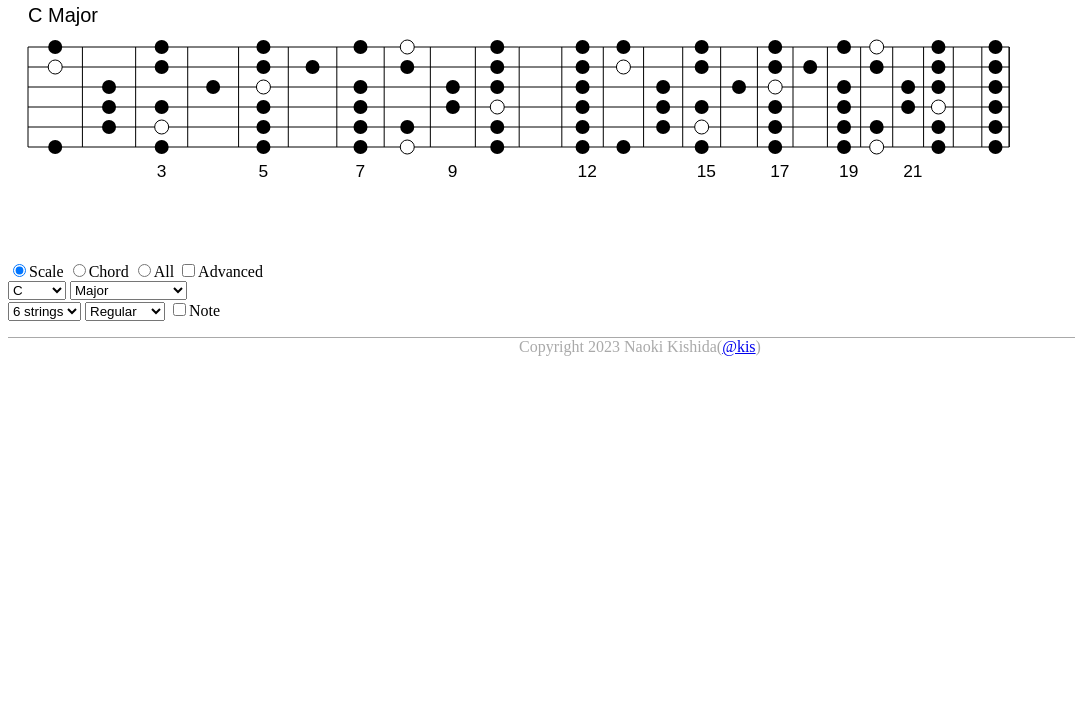
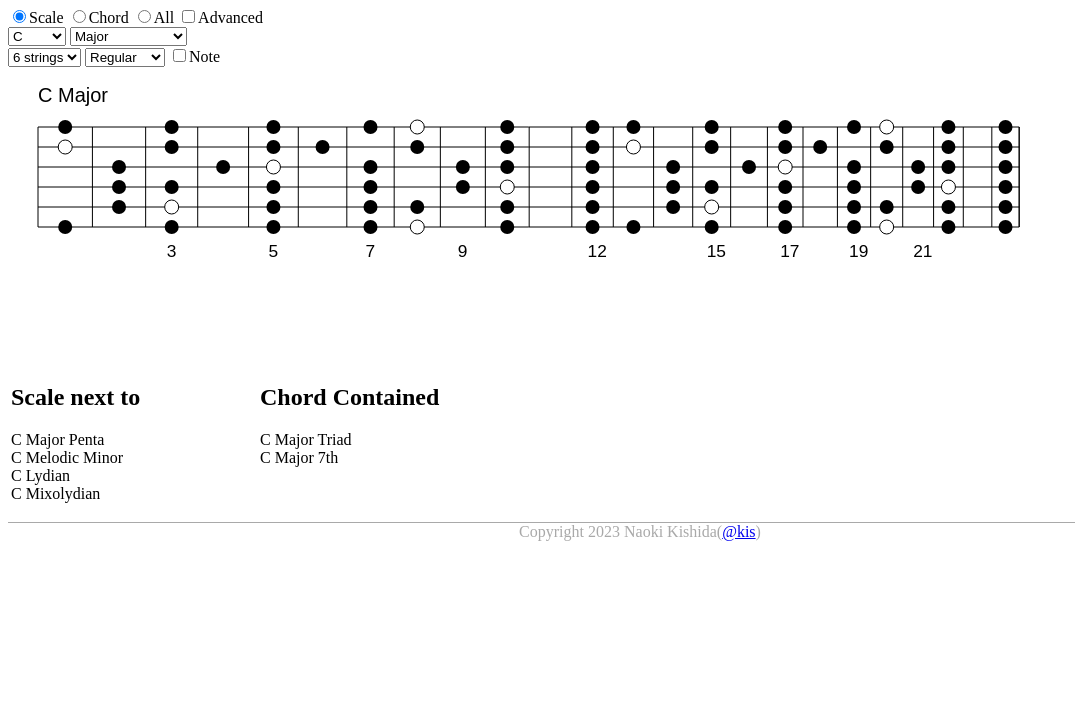
Before and after one commit to voldin912/Guitar, a website: page docs/index.html in a window 1280 px wide. Shown: the part 73-800 px from the top of the page, without its empty margins (0-1075 px from the left). Drawn offline with Linux system fonts and the light colour scheme.

Commit message:
Show scales next to and chords contained for selected scale

```diff
--- a/docs/drawtab.js
+++ b/docs/drawtab.js
@@ -1,19 +1,18 @@
-function calcPos(f) {
-    return f * (55 - f / 1.7);
-}
-function calcCenter(f) {
-    return (calcPos(f) + calcPos(f - 1)) / 2;
-}
 function draw(name, major, k, sn, tune, note, chord) {
-    console.log(name);
+    function calcPos(f) {
+        return f * (55 - f / 1.7);
+    }
+    function calcCenter(f) {
+        return (calcPos(f) + calcPos(f - 1)) / 2;
+    }
+    const LEFT = 20;
+    const TOP = 40;
     const noteName = [
         ["T", "2♭", "2", "3♭", "3", "4", "4♯", "5", "6♭", "6", "7♭", "7"],
         ["T", "2♭", "2", "3♭", "3", "4", "5♭", "5", "6♭", "6", "7♭", "7"]
     ];
     const canvas = document.getElementById("canv");
     const ctx = canvas.getContext("2d");
-    const LEFT = 20;
-    const TOP = 40;
     ctx.fillStyle = "white";
     ctx.fillRect(0, 0, canvas.width, canvas.height);
     ctx.beginPath();
@@ -105,6 +104,41 @@ const scales = [
     ["Augument", [2, 0, 0, 0, 1, 0, 0, 0, 1, 0, 0, 0], false, false],
     ["Augument 7th", [2, 0, 0, 0, 1, 0, 0, 0, 1, 0, 1, 0], false, false],
 ];
+const next = document.getElementById("next");
+const contain = document.getElementById("contain");
+function findNext(key, scale) {
+    next.innerHTML = "";
+    const scaleNote = scales[scale][1];
+    OUTER: for (const [idx, [name, nextScale, isScale]] of scales.entries()) {
+        if (!isScale || idx == scale)
+            continue;
+        let count = 0;
+        for (const [j, n] of scaleNote.entries()) {
+            if ((scaleNote[j] !== 0) != (nextScale[j] !== 0)) {
+                count++;
+                if (count > 2) {
+                    continue OUTER;
+                }
+            }
+        }
+        const row = document.createElement("div");
+        row.innerHTML = key + " " + name;
+        next.appendChild(row);
+    }
+    contain.innerHTML = "";
+    OUTER: for (const [idx, [name, nextScale, isScale]] of scales.entries()) {
+        if (isScale || idx == scale)
+            continue;
+        for (const [j, n] of scaleNote.entries()) {
+            if ((scaleNote[j] === 0) && (nextScale[j] !== 0)) {
+                continue OUTER;
+            }
+        }
+        const row = document.createElement("div");
+        row.innerHTML = key + " " + name;
+        contain.appendChild(row);
+    }
+}
 const scale = document.getElementById("scale");
 function scaleSelection(mode, adv) {
     scale.innerHTML = "";
@@ -147,6 +181,7 @@ function repaint() {
     const sn = parseInt(strings.value);
     const t = parseInt(tune.value);
     const n = note.checked;
+    findNext(keys[k], s);
     draw(keys[k] + " " + scales[s][0], scales[s][1], k, sn, tunes[t][1], n, !scales[s][2]);
 }
 key.onchange = repaint;
--- a/docs/index.html
+++ b/docs/index.html
@@ -24,11 +24,11 @@
         <meta property="og:url" content="https://kishida.github.io/guitarscale/"/>
         <meta name="twitter:card" content="summary_large_image"/>
         <meta name="twitter:site" content="@kis"/>
+
     </head>
     <body>
-        <h1>Guitar Scale</h1>
+        <h1>Guitar Scale Generator</h1>
 
-        <canvas id="canv" width="1200" height="250"></canvas>
         <div>
             <label><input type="radio" name="type" id="t0" checked>Scale</label>
             <label><input type="radio" name="type" id="t1">Chord</label>
@@ -44,6 +44,23 @@
             <select id="tune"></select>
             <label><input id="note" type="checkbox" value="1">Note</label>
         </div>
+
+        <div style="margin: 20px 10px">
+        <canvas id="canv" width="1200" height="250"></canvas>
+        </div>
+        <div>
+            <table style="width: 500px"><tr><td style="width: 50%; vertical-align: top">
+                <h2>Scale next to</h2>
+                <div id="next">
+
+                </div>
+            </td><td style="width: 50%; vertical-align: top">
+                <h2>Chord Contained</h2>
+                <div id="contain">
+
+                </div>
+            </td></tr></table>
+        </div>
         <div style="border-top: 1px solid darkgrey; text-align: center; margin-top: 12pt; color: darkgray">
             Copyright 2023 Naoki Kishida(<a href="https://twitter.com/kis">@kis</a>)
         </div>
```
Also changed, not shown: src/drawtab.ts (+42 -4 lines).
